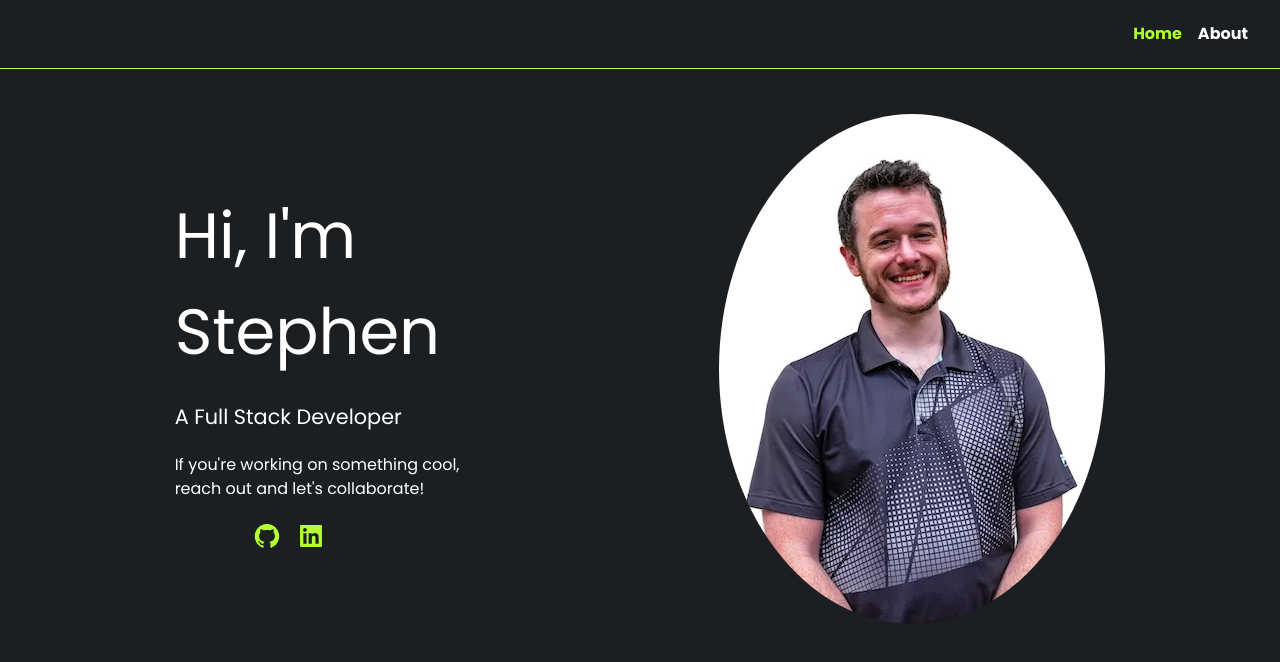
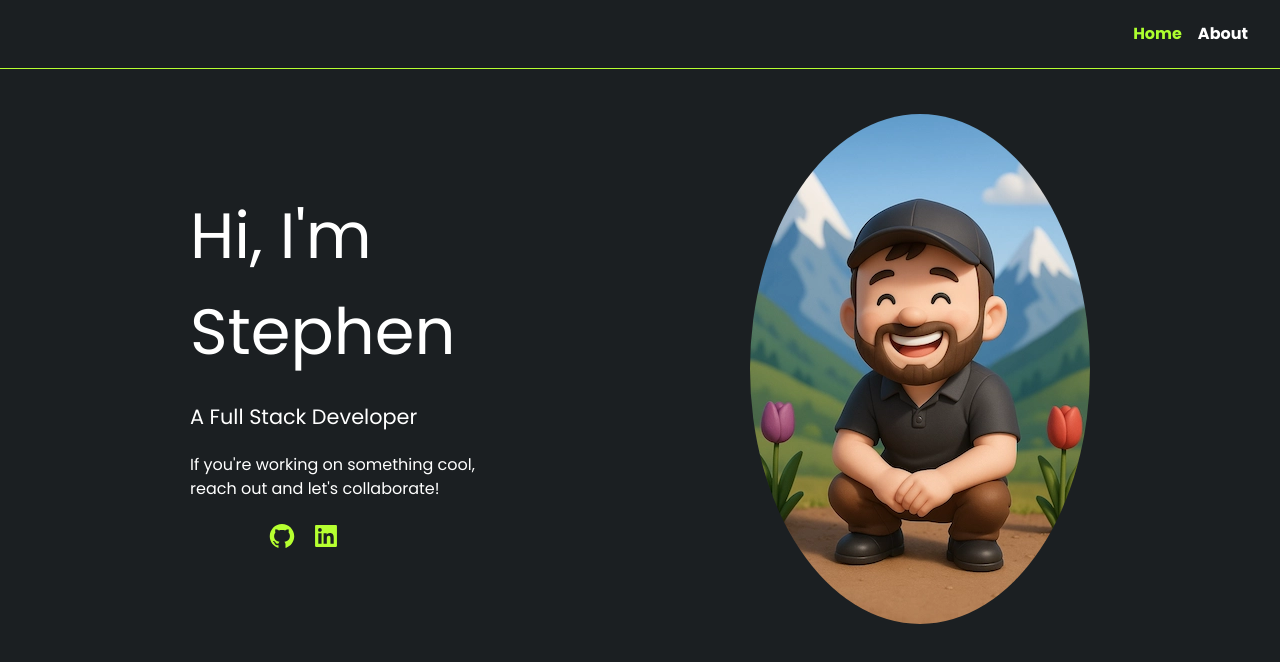
Before and after one commit to smontana/Portfolio, a React (Create React App) app: page / in a window 1280 px wide. Shown: the top 662 px of the page. Built offline with nearby package versions, Linux system fonts and the light colour scheme; some icons are missing.

Commit message:
swapped out image of me

```diff
--- a/public/index.html
+++ b/public/index.html
@@ -19,7 +19,7 @@
   <meta name="description" content="Web site created using create-react-app" />
   <link rel="apple-touch-icon" href="%PUBLIC_URL%/apple-touch-icon.webp" />
   <link rel="manifest" href="%PUBLIC_URL%/manifest.json" />
-  <link rel="preload" as="image" fetchpriority="high" href="%PUBLIC_URL%/assets/images/mesmaller.webp" type="image/webp" />
+  <link rel="preload" as="image" fetchpriority="high" href="%PUBLIC_URL%/assets/images/me3d.webp" type="image/webp" />
   <title>Stephen Montana</title>
 </head>
 
--- a/src/pages/Home/Home.js
+++ b/src/pages/Home/Home.js
@@ -21,7 +21,7 @@ export const Home = () => {
           <Socials />
         </div>
         <div className="image-section">
-          <img src="/assets/images/mesmaller.webp" alt="me" />
+          <img src="/assets/images/me3d.webp" alt="me" />
         </div>
       </div>
     </>
```
Also changed, not shown: public/assets/images/me3d.webp (added).
